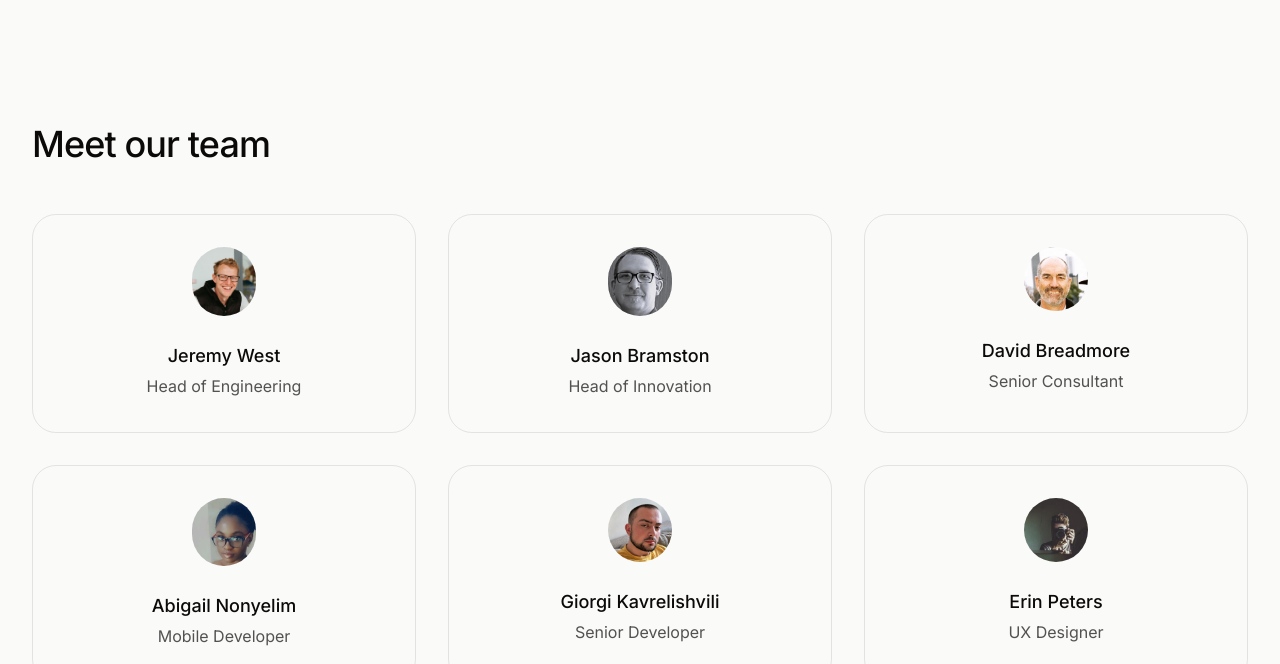
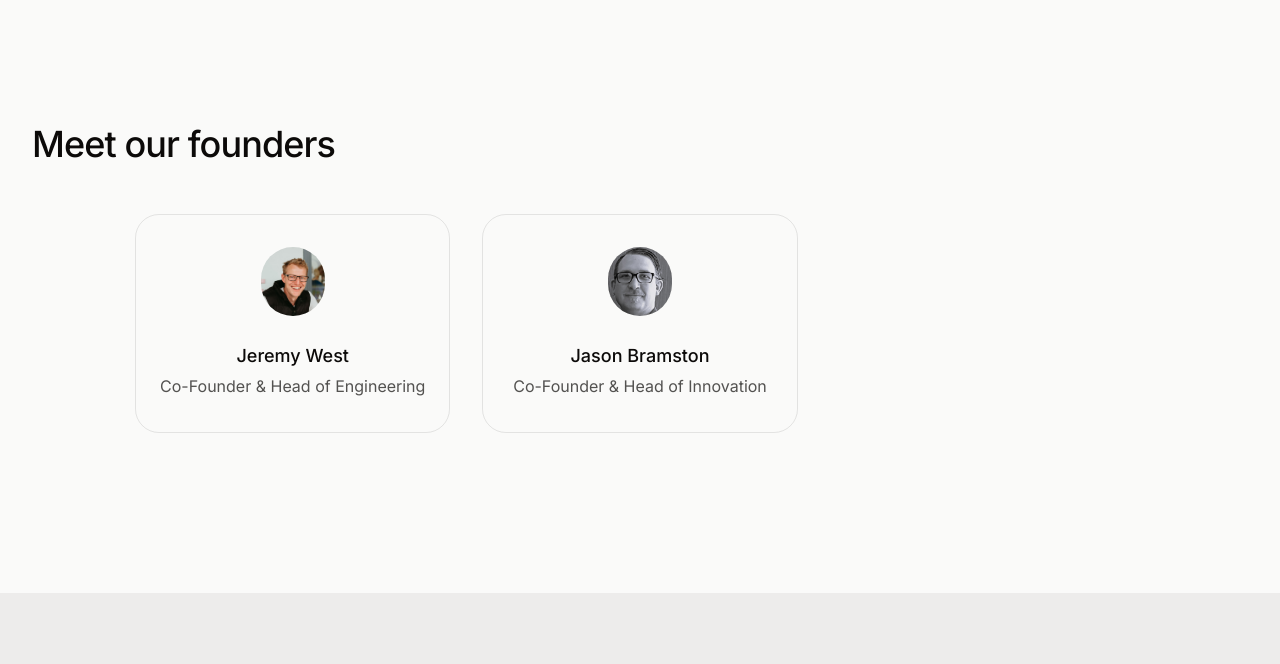
Before and after one commit to FireHouseLabs/firehouselabs_website, an Astro site: page /about in a window 1280 px wide. Shown: the part 2130-2794 px from the top of the page. Built offline with nearby package versions, Linux system fonts and the light colour scheme; Astro itself is replaced by a stand-in of ours.

Commit message:
chore: remove team

```diff
--- a/src/components/about/Team.astro
+++ b/src/components/about/Team.astro
@@ -3,40 +3,41 @@ const team = [
   {
     name: 'Jeremy West',
     image: '/assets/jeremy2.jpg',
-    job: 'Head of Engineering',
+    job: 'Co-Founder & Head of Engineering',
   },
   {
     name: 'Jason Bramston',
     image: '/assets/jason.jpg',
-    job: 'Head of Innovation',
+    job: 'Co-Founder & Head of Innovation',
   },
-  {
-    name: 'David Breadmore',
-    image: '/assets/breadmore.jpeg',
-    job: 'Senior Consultant',
-  },
-  {
-    name: 'Abigail Nonyelim',
-    image: '/assets/abi.jpeg',
-    job: 'Mobile Developer',
-  },
-  {
-    name: 'Giorgi Kavrelishvili',
-    image: '/assets/giorgi.jpeg',
-    job: 'Senior Developer',
-  },
-  {
-    name: 'Erin Peters',
-    image: '/assets/erin.jpeg',
-    job: 'UX Designer',
-  },
+  // {
+  //   name: 'David Breadmore',
+  //   image: '/assets/breadmore.jpeg',
+  //   job: 'Senior Consultant',
+  // },
+  // {
+  //   name: 'Abigail Nonyelim',
+  //   image: '/assets/abi.jpeg',
+  //   job: 'Mobile Developer',
+  // },
+  // {
+  //   name: 'Giorgi Kavrelishvili',
+  //   image: '/assets/giorgi.jpeg',
+  //   job: 'Senior Developer',
+  // },
+  // {
+  //   name: 'Erin Peters',
+  //   image: '/assets/erin.jpeg',
+  //   job: 'UX Designer',
+  // },
 ];
 ---
 
 <section class="py-16 sm:py-20">
   <div class="mx-auto max-w-2xl px-4 sm:px-6 lg:max-w-7xl lg:px-8">
     <div class="sm:space-8 space-y-12">
-      <h2 class="text-3xl font-medium tracking-tight sm:text-4xl">Meet our team</h2>
+      <h2 class="text-3xl font-medium tracking-tight sm:text-4xl">Meet our founders</h2>
+      <div class="flex justify-center">
       <ul role="list" class="grid grid-cols-1 gap-8 sm:grid-cols-2 lg:grid-cols-3">
         {
           team.map((item) => (
@@ -53,5 +54,6 @@ const team = [
         }
       </ul>
     </div>
+    </div>
   </div>
 </section>
```
